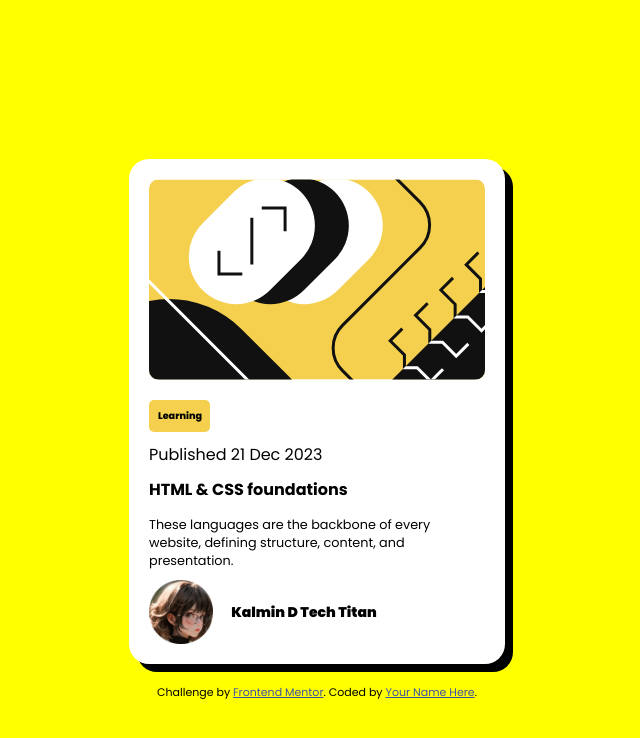
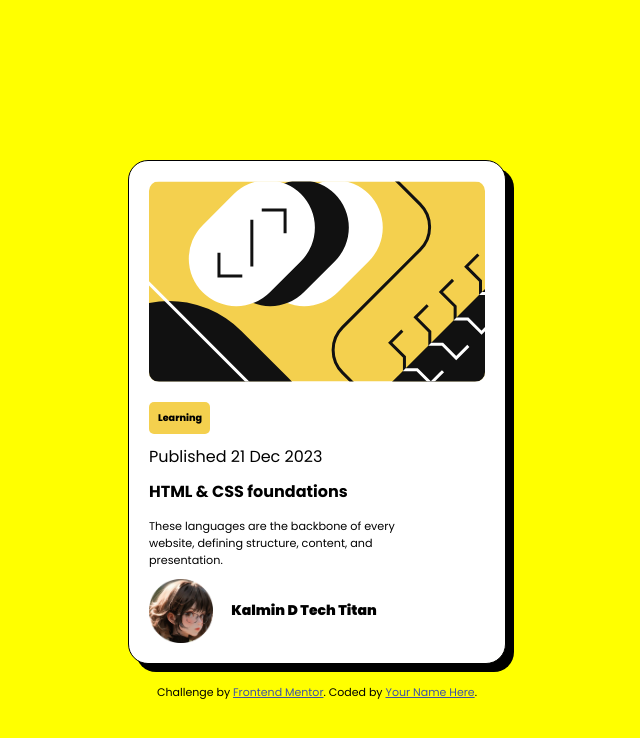
Before and after one commit to KalminX/My_Blog_card, a plain HTML site: page index.html in a window 1280 px wide. Shown: the whole page, without its empty margins (323-963 px from the left). Drawn offline with Linux system fonts and the light colour scheme.

Commit message:
fixed: border and overflowing font

```diff
--- a/style.css
+++ b/style.css
@@ -37,7 +37,7 @@ video {
     margin: 20px auto;
     padding: 20px;
     border-radius: 20px;
-    /* border: solid 1.5px; */
+    border: solid 1.5px;
     background-color: white;
     display: flex;
     flex-wrap: wrap;
@@ -78,6 +78,5 @@ h2{
     margin-bottom: 4px;
 }
 p{
-    font-size: 0.8rem;
-    font-stretch: condensed;
+    font-size: 0.7rem;
 }
```
